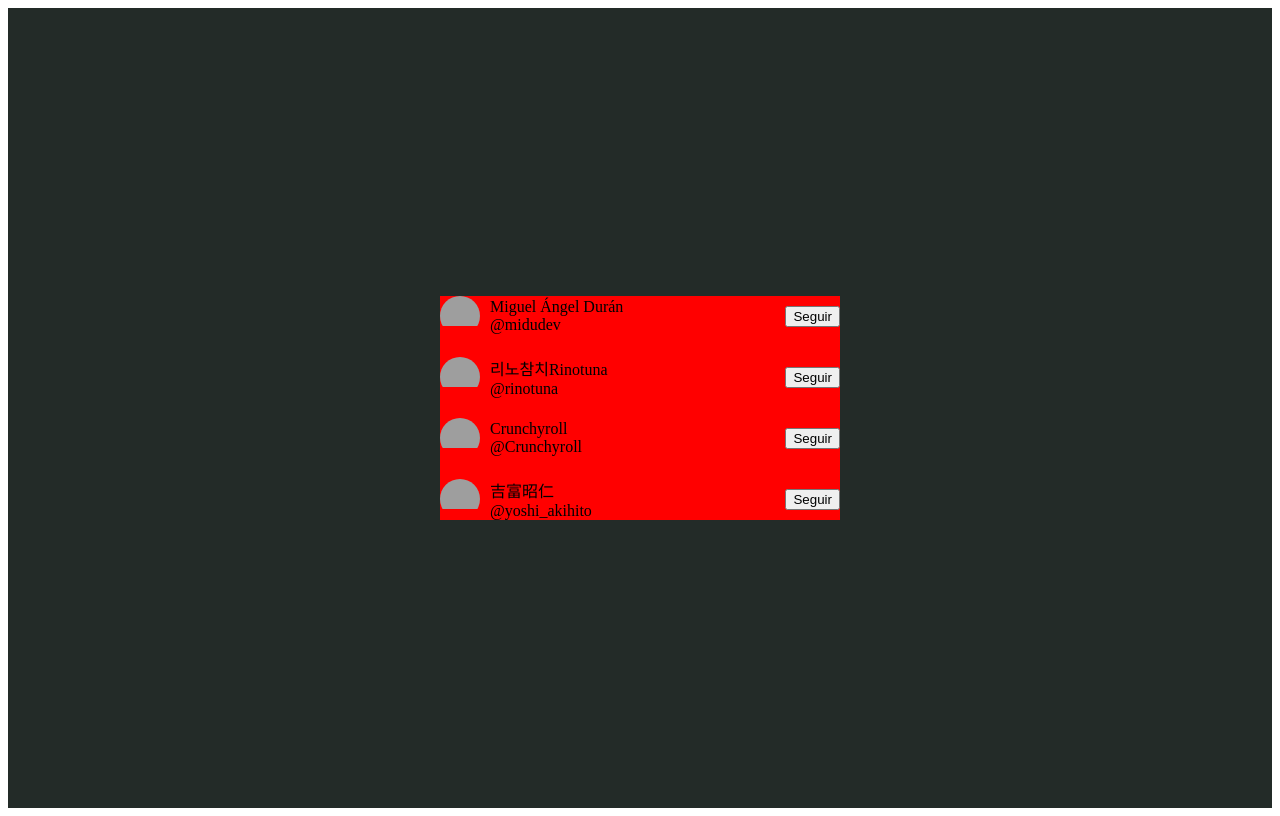
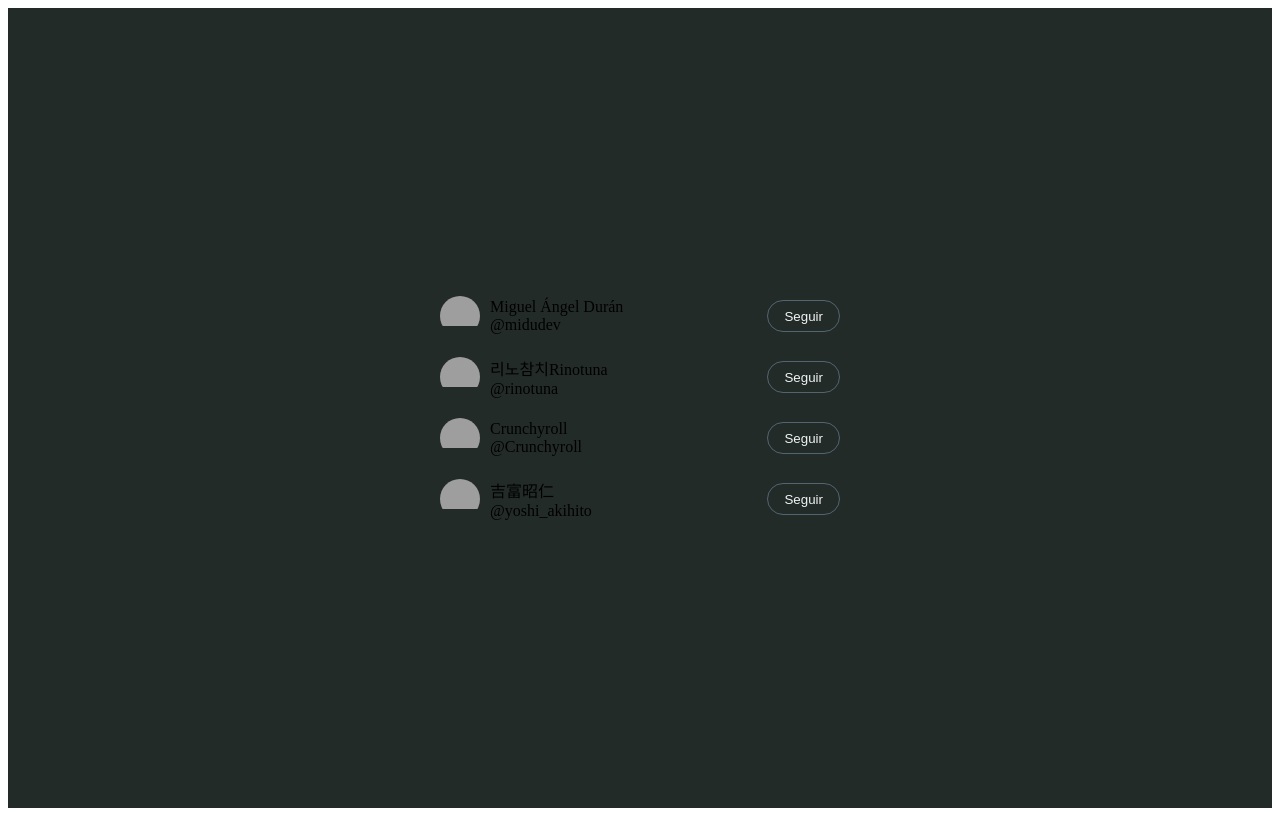
Before and after one commit to villalb4/midudev-react, a React (Create React App) app: page / in a window 1280 px wide. Built offline with nearby package versions, Linux system fonts and the light colour scheme; grey boxes are pictures that could not be loaded.

Commit message:
3 files modified

```diff
--- a/src/components/twitter/Card.css
+++ b/src/components/twitter/Card.css
@@ -23,3 +23,39 @@
   display: flex;
   flex-direction: column;
 }
+.twButton {
+  background-color: transparent;
+  border: 1px solid #536471;
+  border-radius: 20px;
+  padding: 0px 16px;
+  min-height: 32px;
+  cursor: pointer;
+}
+.twButton.active {
+  border: 1px solid #536471;
+  border-radius: 20px;
+  padding: 0px 16px;
+  min-height: 32px;
+  cursor: pointer;
+}
+/* al span "Dejar de seguir" , por defecto esta en display none */
+.twCard__buttonContentUnfollow {
+  display: none;
+}
+/* cuando el boton este ".active" osea que este en "siguiendo", si se le hace hover, el span "Dejar de seguir" se va a mostrar */
+.twButton.active:hover .twCard__buttonContentUnfollow {
+  display: block;
+  color: #f4212e;
+}
+.twButton.active:hover {
+  border-color: #67070f;
+  background-color: #f4212e1a;
+}
+
+/* esto es lo mismo que arriba pero ocultando el span "siguiendo" */
+.twButton.active:hover .twCard__buttonContent {
+  display: none;
+}
+.twCard__buttonContent {
+  color: #eff3f4;
+}
--- a/src/components/twitter/Card.tsx
+++ b/src/components/twitter/Card.tsx
@@ -10,6 +10,7 @@ const Card: React.FC<CardProps> = ({ user }) => {
   const [isFollowing, setIsFollowing] = React.useState<boolean>(false);
 
   const buttonText = isFollowing ? 'Siguiendo' : 'Seguir';
+  const buttonClassName = isFollowing ? 'twButton active' : 'twButton';
 
   const handleFollow = () => {
     setIsFollowing(!isFollowing);
@@ -27,8 +28,11 @@ const Card: React.FC<CardProps> = ({ user }) => {
         </div>
       </div>
       <div className="twCard__secondChild">
-        <button onClick={handleFollow}>
-          <span>{buttonText}</span>
+        <button onClick={handleFollow} className={buttonClassName}>
+          <span className={'twCard__buttonContent'}>{buttonText}</span>
+          <span className={'twCard__buttonContentUnfollow'}>
+            Dejar de seguir
+          </span>
         </button>
       </div>
     </div>
--- a/src/pages/twitter/Twitter.css
+++ b/src/pages/twitter/Twitter.css
@@ -6,7 +6,6 @@
   background-color: rgb(35, 43, 40);
 }
 .tw__container {
-  background-color: red;
   display: flex;
   flex-direction: column;
   gap: 20px;
```
